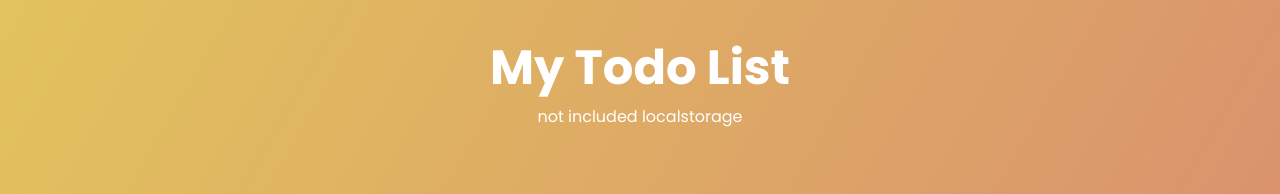
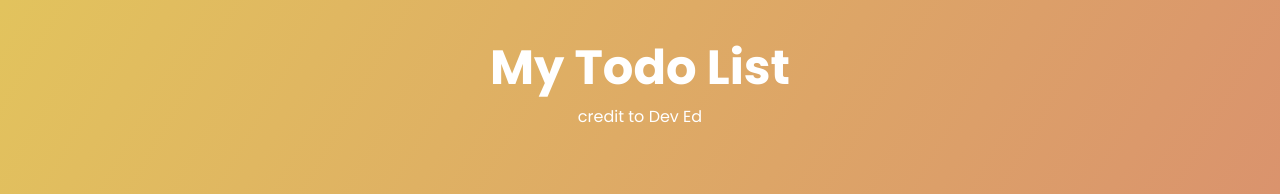
Before and after one commit to eiaryuel/todoList, a plain HTML site: page index.html in a window 1280 px wide. Shown: the top 194 px of the page. Drawn offline with Linux system fonts and the light colour scheme.

Commit message:
credit included

```diff
--- a/index.html
+++ b/index.html
@@ -17,7 +17,7 @@
   <body>
     <header>
       <h1>My Todo List</h1>
-      <p>not included localstorage</p>
+      <p>credit to Dev Ed</p>
     </header>
     <form>
       <input type="text" class="todo-input" />
```
